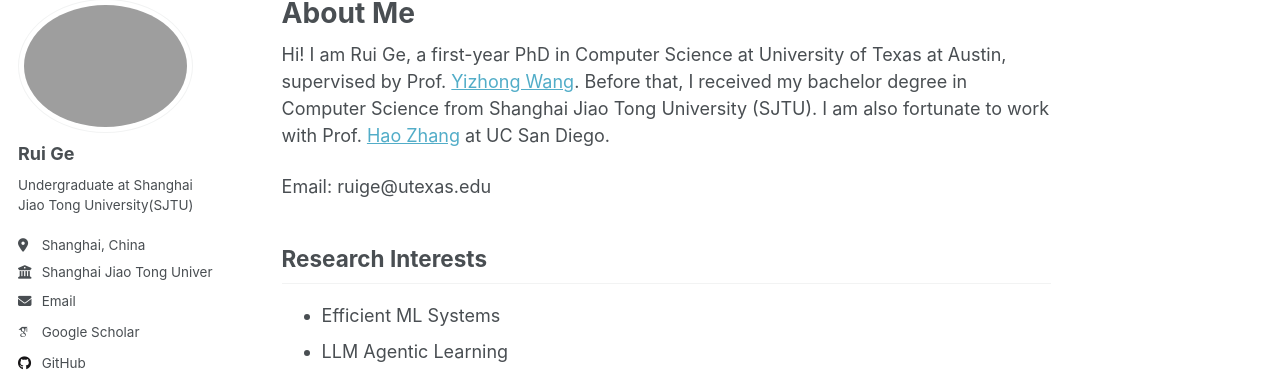
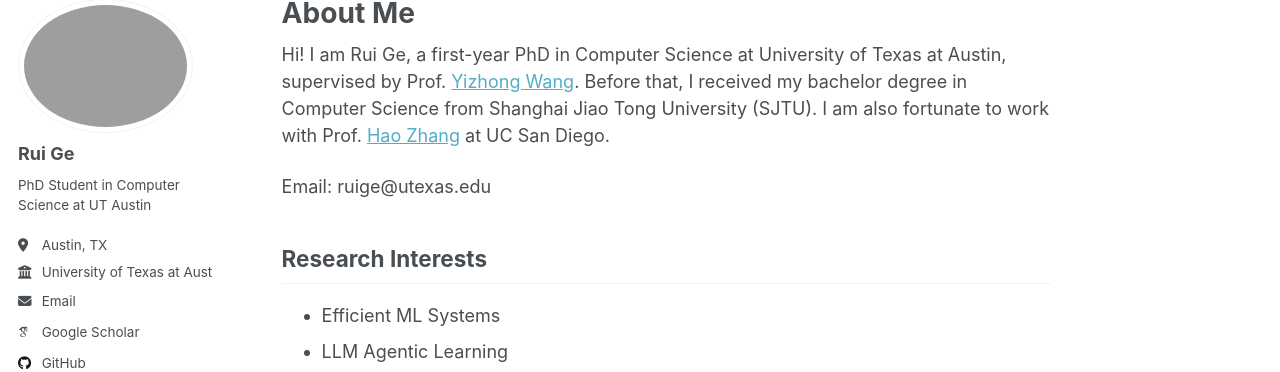
Before and after one commit to motigrez/motigrez.github.io, a Jekyll site: the page built from _pages/about.md, in a window 1280 px wide. Shown: the part 100-472 px from the top of the page. Built offline with Jekyll 4.4.1, drawn with Linux system fonts in a browser that asks for light colours; some web fonts are replaced; a script that is not in the unit is left out.

Commit message:
Update personal information in _config.yml

```diff
--- a/_config.yml
+++ b/_config.yml
@@ -25,11 +25,11 @@ author:
   avatar           : "avatar.jpg"
   name             : "Rui Ge"
   pronouns         : # example: "she/her"
-  bio              : "Undergraduate at Shanghai Jiao Tong University(SJTU)"
-  location         : "Shanghai, China"
-  employer         : "Shanghai Jiao Tong University"
+  bio              : "PhD Student in Computer Science at UT Austin"
+  location         : "Austin, TX"
+  employer         : "University of Texas at Austin"
   uri              : # URL
-  email            : "motigrez@sjtu.edu.cn"
+  email            : "ruige@utexas.edu"
 
   # Academic websites
   academia         : # URL
```
